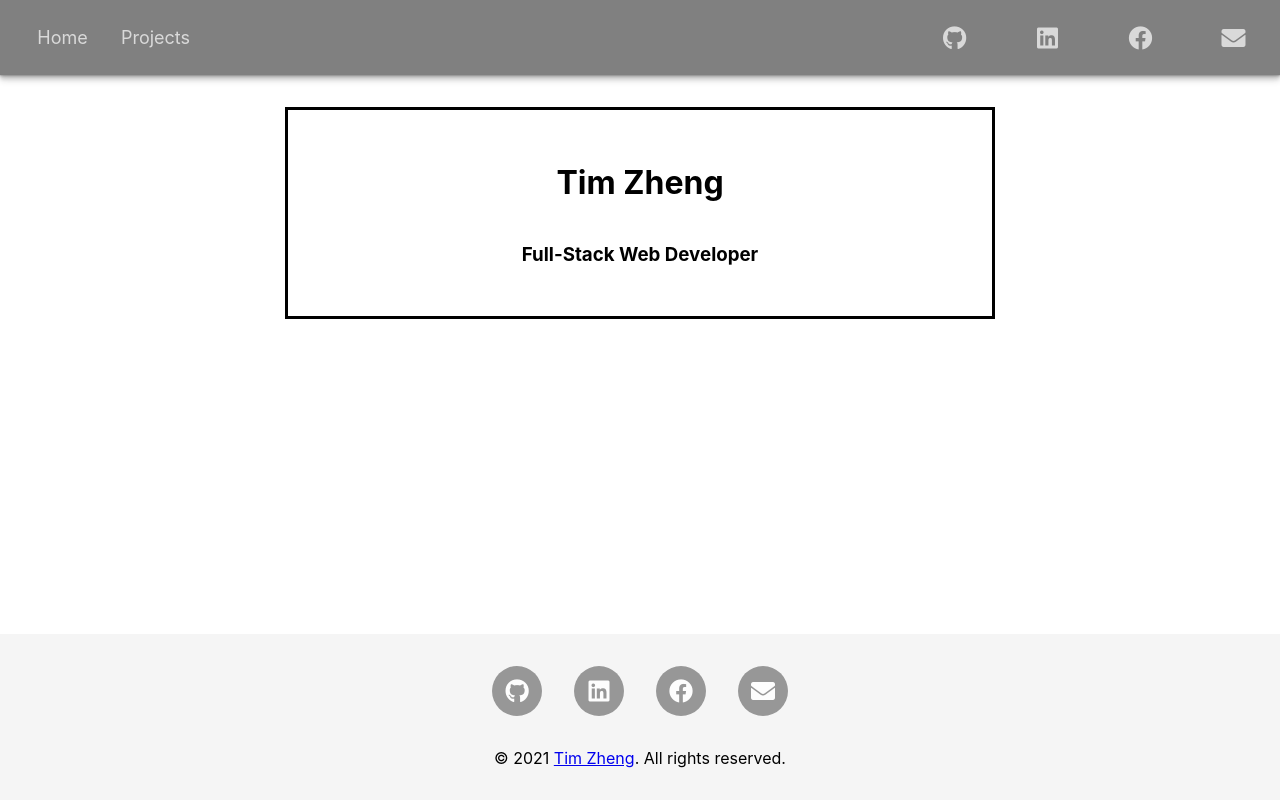
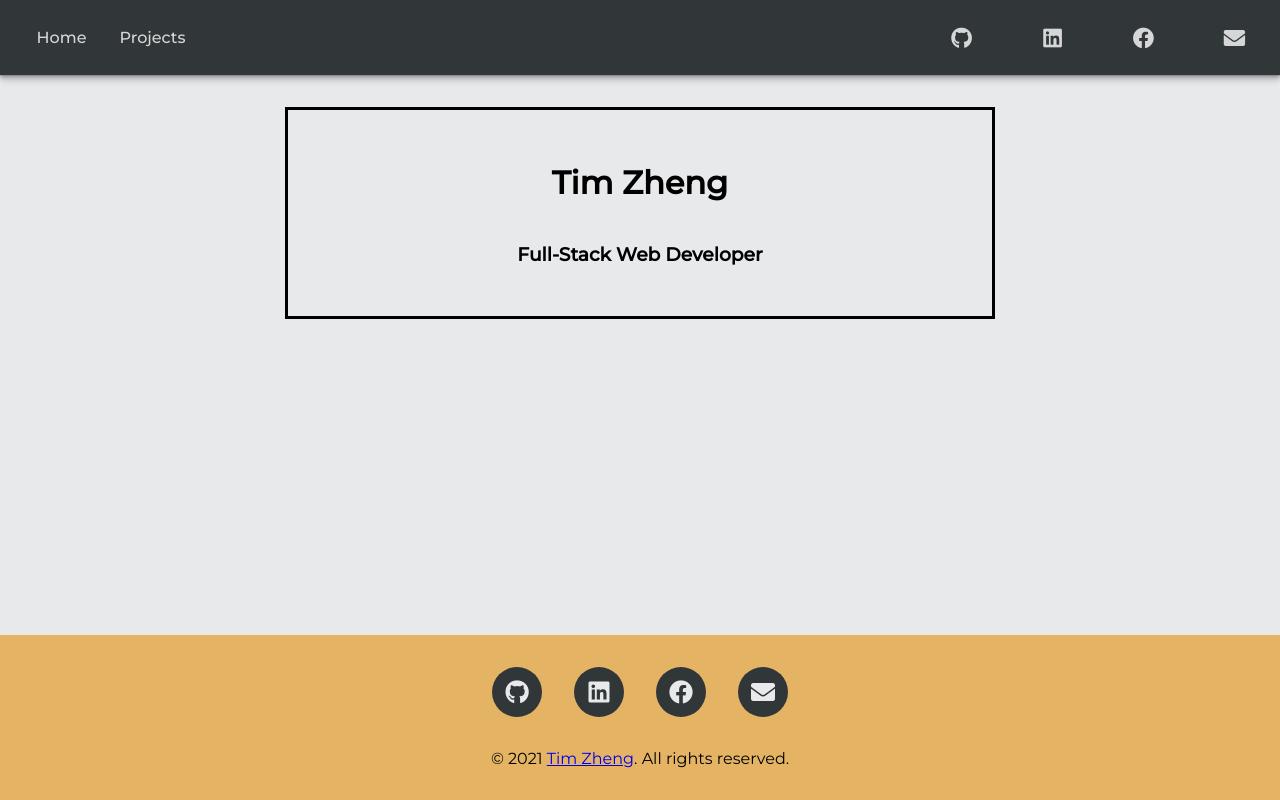
Before and after one commit to Tzheng456/Tim-Portfolio, a React (Create React App) app: page / in a window 1280 px wide. Built offline with nearby package versions, Linux system fonts and the light colour scheme.

Commit message:
add colors and fonts

```diff
--- a/public/index.html
+++ b/public/index.html
@@ -21,6 +21,9 @@
       crossorigin="anonymous"
       referrerpolicy="no-referrer"
     />
+    <link rel="preconnect" href="https://fonts.googleapis.com">
+    <link rel="preconnect" href="https://fonts.gstatic.com" crossorigin>
+    <link href="https://fonts.googleapis.com/css2?family=Montserrat:ital,wght@0,300;0,400;0,500;1,100&display=swap" rel="stylesheet">
     <!--
       Notice the use of %PUBLIC_URL% in the tags above.
       It will be replaced with the URL of the `public` folder during the build.
--- a/src/App.js
+++ b/src/App.js
@@ -13,7 +13,7 @@ function App() {
     document.title = title;
   }, [title]);
   return (
-    <div>
+    <div className="app-main-container">
       <Nav></Nav>
       <div className="navbar-spacer"></div>
       <Switch>
--- a/src/components/Footer.scss
+++ b/src/components/Footer.scss
@@ -7,8 +7,14 @@
 
 .link-item {
   text-decoration: none;
-  color: white;
+  color: #e8e9eb;
   font-size: x-large;
+  // transition: 0.1s ease-in;
+  // opacity: 0.9;
+  //
+  // &:hover {
+  //   opacity: 1;
+  // }
 }
 
 .social-link-item {
@@ -16,14 +22,15 @@
   justify-content: center;
   align-items: center;
   margin: 1em;
-  background: grey;
+  background: #313638;
   border-radius: 50%;
   width: 50px;
   height: 50px;
-  transition: 0.15s ease-in;
-  opacity: 0.8;
+  transition: 0.1s ease-in;
   &:hover {
-    opacity: 1;
+    transform: scale(1.05);
+    box-shadow: 0 1px 1px rgba(0, 0, 0, 0.12), 0 2px 2px rgba(0, 0, 0, 0.12),
+      0 4px 4px rgba(0, 0, 0, 0.12), 0 6px 6px rgba(0, 0, 0, 0.12);
   }
 }
 
@@ -39,7 +46,7 @@
   position: fixed;
   bottom: 0;
   left: 0;
-  background-color: whitesmoke;
+  background-color: #e4b363;
   margin: auto;
   width: 100%;
 }
--- a/src/components/Home.jsx
+++ b/src/components/Home.jsx
@@ -8,7 +8,7 @@ export default function Home(props) {
   }, []);
 
   return (
-    <div>
+    <div className="home-main-container">
       <div className="name-and-introduction-container">
         <h1>Tim Zheng</h1>
         <h3>Full-Stack Web Developer</h3>
--- a/src/components/Nav.scss
+++ b/src/components/Nav.scss
@@ -10,7 +10,7 @@
   margin: auto;
   align-items: center;
   justify-content: space-between;
-  background-color: grey;
+  background-color: #313638;
   box-shadow: 0 1px 1px rgba(0, 0, 0, 0.12), 0 2px 2px rgba(0, 0, 0, 0.12),
     0 4px 4px rgba(0, 0, 0, 0.12), 0 6px 6px rgba(0, 0, 0, 0.12);
 }
@@ -55,9 +55,10 @@
   // border: 2px solid red;
   color: white;
   text-decoration: none;
-  font-size: large;
-  opacity: 0.7;
-  transition: 0.1s ease-in;
+  font-weight: 500;
+  // font-size: large;
+  opacity: 0.8;
+  transition: 0.125s ease-in-out;
   &:hover {
     opacity: 1;
   }
--- a/src/index.css
+++ b/src/index.css
@@ -1,13 +1,17 @@
 body {
   margin: 0;
-  font-family: -apple-system, BlinkMacSystemFont, 'Segoe UI', 'Roboto', 'Oxygen',
-    'Ubuntu', 'Cantarell', 'Fira Sans', 'Droid Sans', 'Helvetica Neue',
-    sans-serif;
+  font-family: -apple-system, BlinkMacSystemFont, 'Segoe UI', 'Roboto', 'Oxygen', 'Ubuntu',
+    'Cantarell', 'Fira Sans', 'Droid Sans', 'Helvetica Neue', sans-serif;
   -webkit-font-smoothing: antialiased;
   -moz-osx-font-smoothing: grayscale;
+
+  background-color: #e8e9eb;
 }
 
 code {
-  font-family: source-code-pro, Menlo, Monaco, Consolas, 'Courier New',
-    monospace;
+  font-family: source-code-pro, Menlo, Monaco, Consolas, 'Courier New', monospace;
 }
+
+html * {
+  font-family: 'Montserrat', sans-serif;
+}
```
